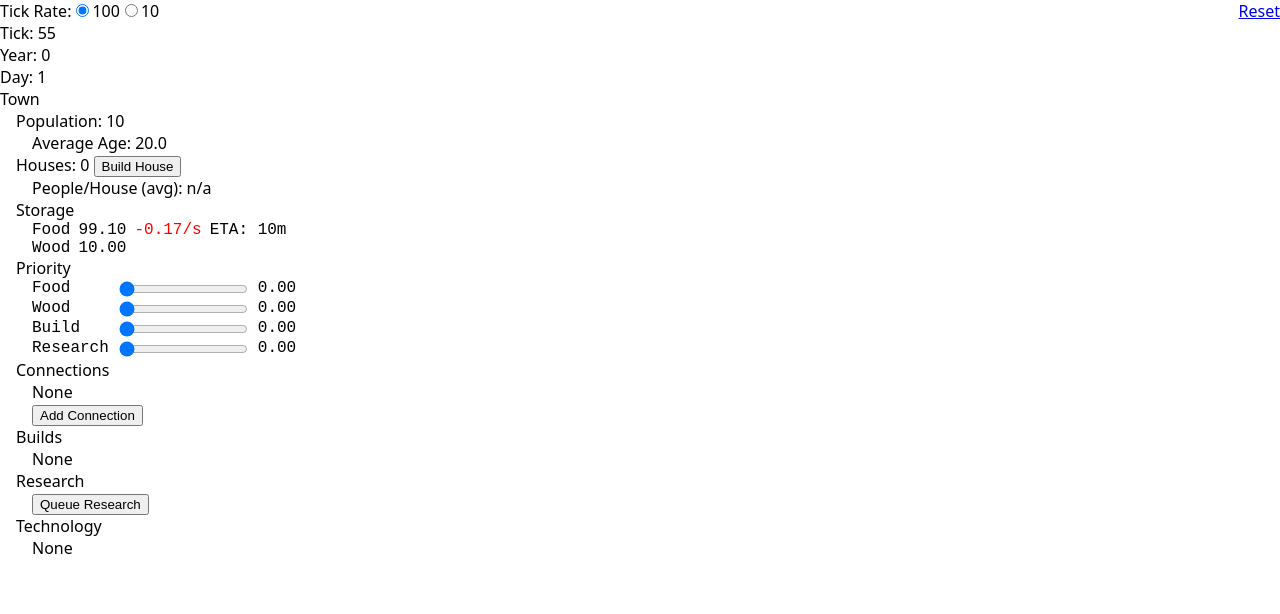
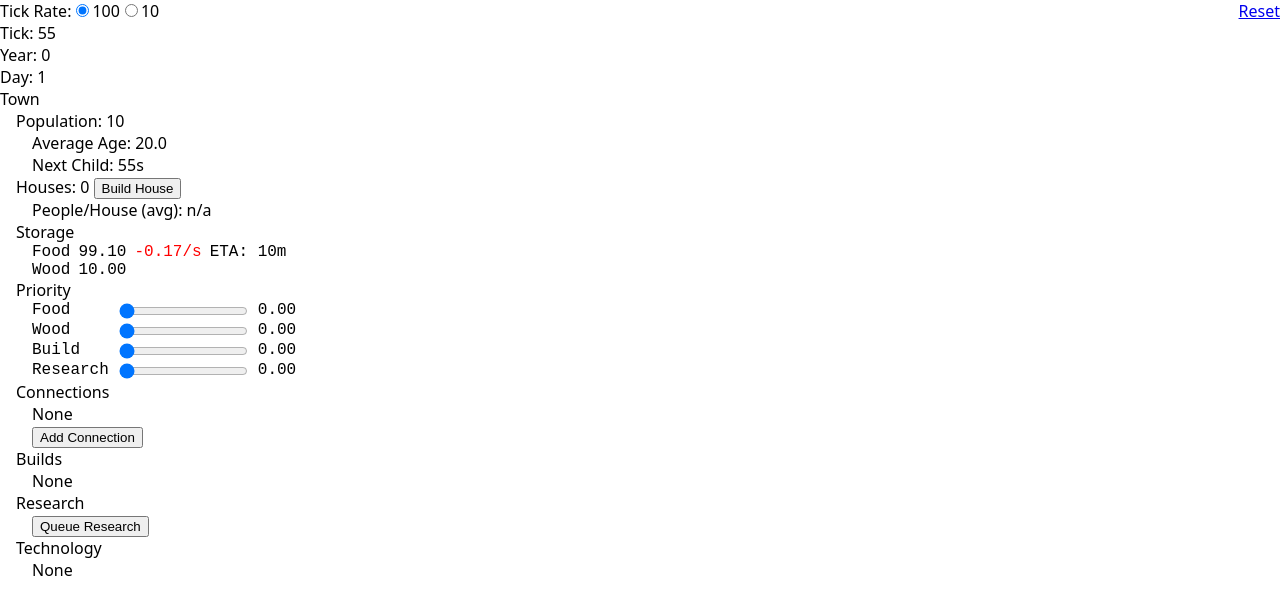
Before and after one commit to tylerschloesser/sim-v6, a React app in the folder packages/app/: page / in a window 1280 px wide. Shown: the top 614 px of the page. Built offline with nearby package versions, Linux system fonts and the light colour scheme; the HTML template or start-up script is replaced by a standard one.

Commit message:
add next child

```diff
--- a/packages/app/src/home.tsx
+++ b/packages/app/src/home.tsx
@@ -202,7 +202,13 @@ function ShowTownEntity({ entity }: ShowTownEntityProps) {
         <div>
           Population: {entity.population}
           <div className={styles.indent}>
-            Average Age: {entity.averageAge.toFixed(1)}
+            <div>
+              Average Age: {entity.averageAge.toFixed(1)}
+            </div>
+            <div>
+              Next Child:{' '}
+              {Math.ceil(entity.nextChildTicks / 10)}s
+            </div>
           </div>
         </div>
         <div>
--- a/packages/app/src/tick-world.ts
+++ b/packages/app/src/tick-world.ts
@@ -1,3 +1,4 @@
+import { flow } from 'lodash-es'
 import invariant from 'tiny-invariant'
 import {
   BuildType,
@@ -97,6 +98,17 @@ function tickTown(entity: TownEntity, world: World): void {
 
   if (entity.population === 0) {
     return
+  }
+
+  invariant(entity.nextChildTicks > 0)
+  entity.nextChildTicks -= 1
+  if (entity.nextChildTicks === 0) {
+    entity.averageAge *=
+      entity.population / (entity.population + 1)
+    entity.population += 1
+    entity.nextChildTicks = Math.floor(
+      10 * 60 * (1 + Math.random()),
+    )
   }
 
   const priority = getNormalizedPriority(entity.priority)
--- a/packages/app/src/types.ts
+++ b/packages/app/src/types.ts
@@ -115,6 +115,9 @@ export const TownEntity = z.strictObject({
 
   population: z.number().nonnegative(),
   averageAge: z.number().nonnegative(),
+
+  nextChildTicks: z.number().positive(),
+
   houses: z.number().int().nonnegative(),
   storage: z.strictObject({
     food: z.number().nonnegative(),
--- a/packages/app/src/world.ts
+++ b/packages/app/src/world.ts
@@ -49,6 +49,8 @@ export function initWorld(): World {
 
       population: 10,
       averageAge: 20,
+      nextChildTicks: 10 * 60,
+
       houses: 0,
       storage: {
         food: 100,
```
